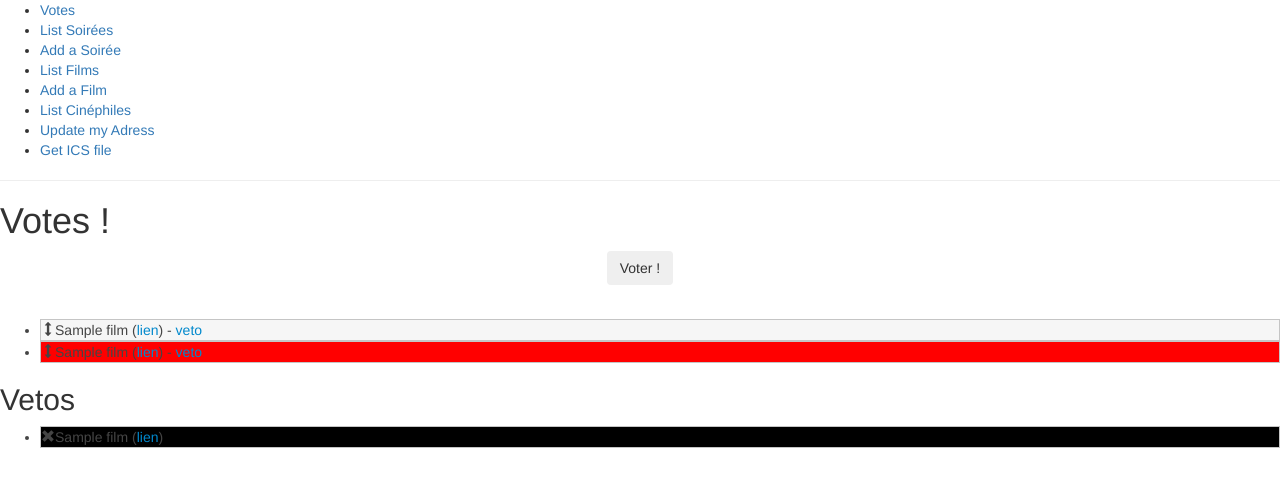
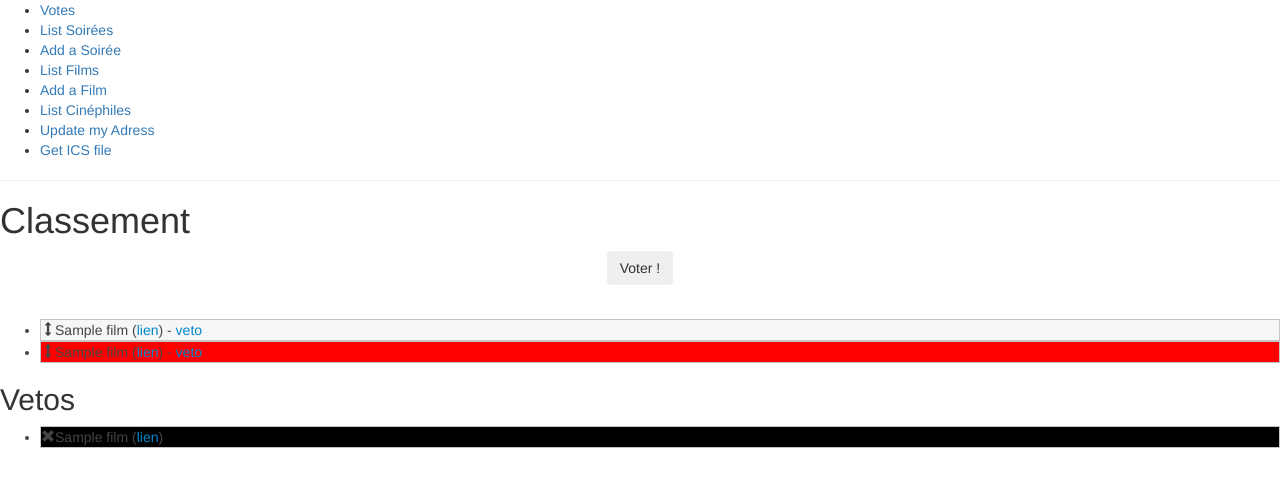
Before and after one commit to nim65s/django-cineclub, a Django app: template cine/templates/cine/votes.html in a window 1280 px wide. Shown: the top 481 px of the page. Run offline with Django 3.2, Linux system fonts and the light colour scheme; the template is opened without the code that fills it: most values are stand-ins (such as "Sample title", 1, 10 or a date in 2020); some libraries are stand-ins or nearby versions.

Commit message:
page vote -> classement

```diff
--- a/cine/templates/cine/votes.html
+++ b/cine/templates/cine/votes.html
@@ -1,7 +1,7 @@
 {% extends "cine/cine.html" %}
 
 {% block content %}
-    <h1>Votes !</h1>
+    <h1>Classement</h1>
     <form action="" method="POST" class="text-center">
         {% csrf_token %}
         <input name="ordre" value="{% for film in films %}{{ film.slug}},{% endfor %},{% for film in pas_classes %}{{ film.slug }},{% endfor %}" type="hidden"/>
```
